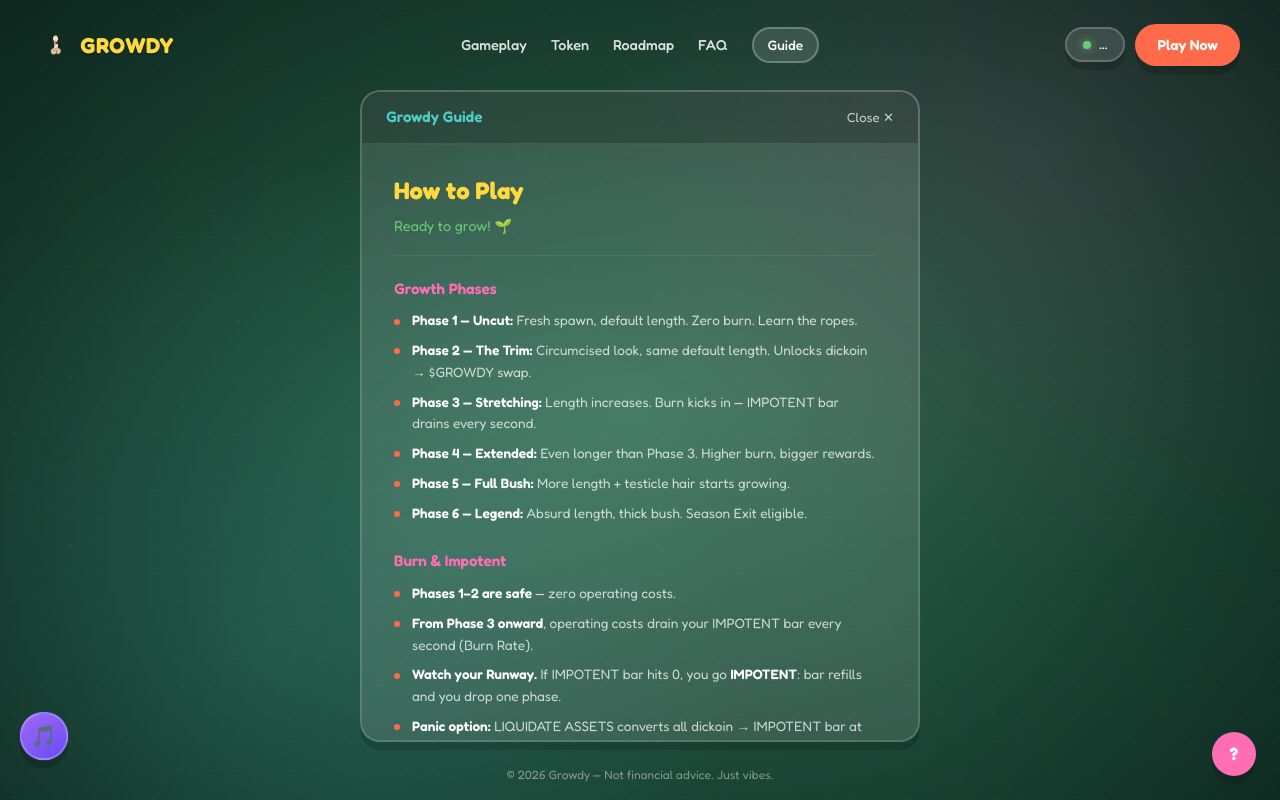
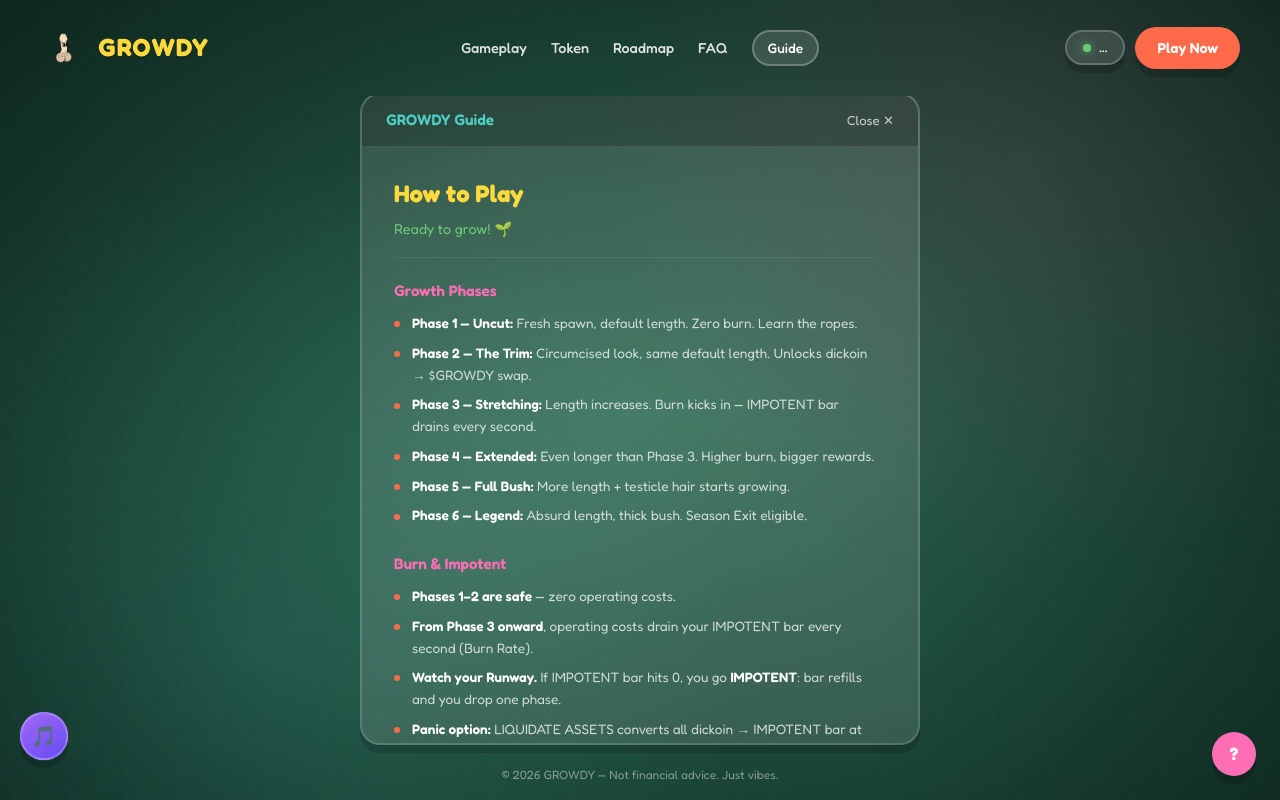
Before and after one commit to yami-kiosk/growdy, a website built with Vite: page about.html in a window 1280 px wide. Built offline with nearby package versions, Linux system fonts and the light colour scheme; what @solana/web3.js would draw is missing.

Commit message:
Update branding and polish landing pages.

```diff
--- a/about.html
+++ b/about.html
@@ -3,7 +3,8 @@
 <head>
   <meta charset="UTF-8" />
   <meta name="viewport" content="width=device-width, initial-scale=1.0" />
-  <title>Wiki — Growdy</title>
+  <title>GROWDY</title>
+  <link rel="icon" href="assets/logo.png" type="image/png" />
   <link rel="preconnect" href="https://fonts.googleapis.com" />
   <link rel="preconnect" href="https://fonts.gstatic.com" crossorigin />
   <link href="https://fonts.googleapis.com/css2?family=Fredoka:wght@400;500;600;700&display=swap" rel="stylesheet" />
@@ -16,7 +17,7 @@
   <div class="page">
     <header class="header">
       <a href="index.html" class="logo">
-        <img src="assets/logo.png" alt="" class="logo-icon" width="32" height="32" />
+        <img src="assets/logo.png" alt="GROWDY" class="logo-icon" />
         GROWDY
       </a>
       <nav class="nav">
@@ -41,7 +42,7 @@
     <main class="page-main page-main--wiki">
       <div class="wiki-terminal">
         <div class="wiki-terminal-bar">
-          <span class="wiki-terminal-title">Growdy Guide</span>
+          <span class="wiki-terminal-title">GROWDY Guide</span>
           <a href="index.html" class="wiki-terminal-close">Close ✕</a>
         </div>
 
@@ -139,7 +140,7 @@
     </main>
 
     <footer class="site-footer">
-      <p class="footer-copy">© 2026 Growdy — Not financial advice. Just vibes.</p>
+      <p class="footer-copy">© 2026 GROWDY — Not financial advice. Just vibes.</p>
     </footer>
   </div>
 
--- a/css/style.css
+++ b/css/style.css
@@ -153,10 +153,10 @@ html {
 .logo {
   display: flex;
   align-items: center;
-  gap: 8px;
-  font-size: 1.35rem;
-  font-weight: 700;
-  letter-spacing: 0.02em;
+  gap: 10px;
+  font-size: 1.55rem;
+  font-weight: 700;
+  letter-spacing: 0.04em;
   color: var(--yellow);
   text-decoration: none;
   justify-self: start;
@@ -164,8 +164,10 @@ html {
 }
 
 .logo-icon {
-  width: 32px;
-  height: 32px;
+  width: 48px;
+  height: 48px;
+  object-fit: contain;
+  flex-shrink: 0;
 }
 
 .nav {
```
Also changed, not shown: faq.html (+4 -3 lines), game.html (+3 -2 lines), how-to-play.html (+4 -3 lines), index.html (+4 -3 lines), roadmap.html (+4 -3 lines), tokenomics.html (+4 -3 lines).
